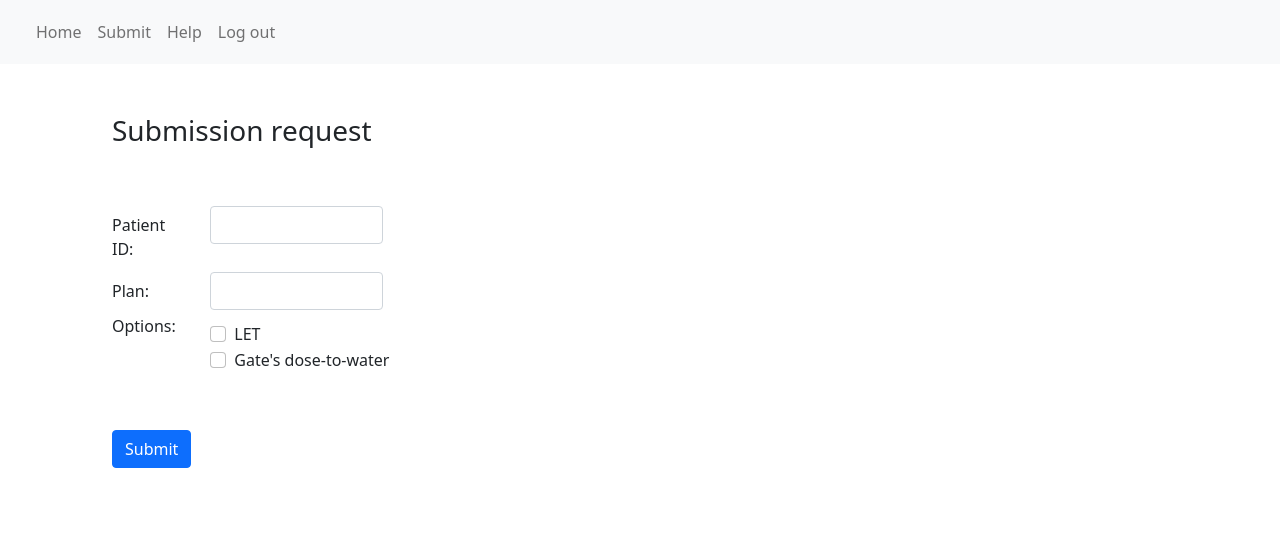
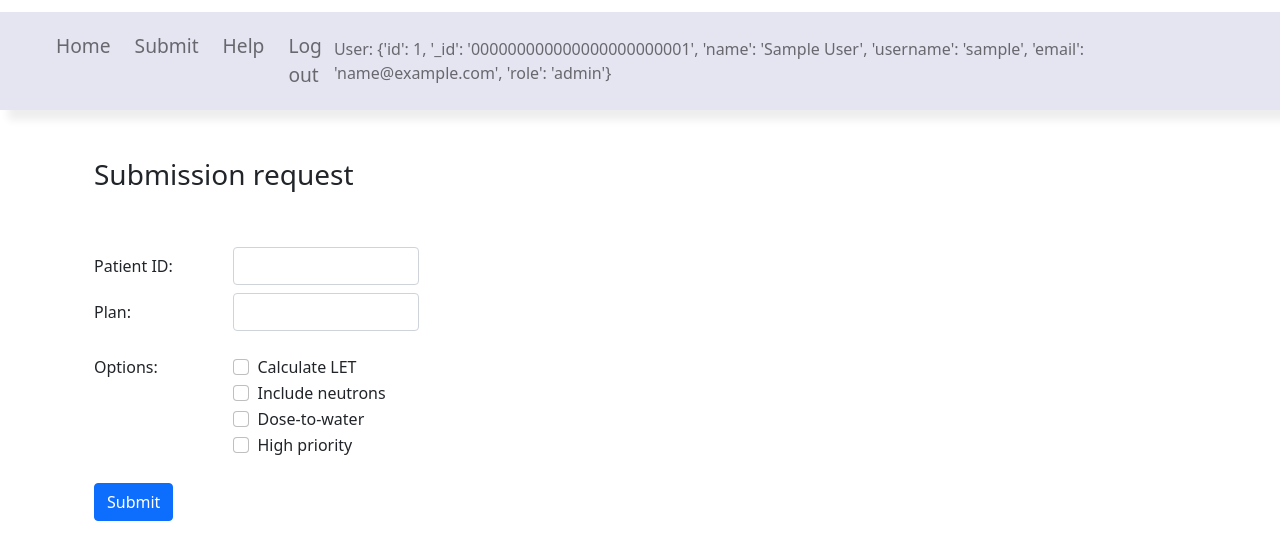
Before and after one commit to UCLHp/gate-pbt, a Flask app: page /submission in a window 1280 px wide. Shown: the top 560 px of the page. Run offline with Flask 2, Linux system fonts and the light colour scheme; the visitor is signed in with stand-in values (Sample User, id 1); some libraries are stand-ins or nearby versions.

Commit message:
tidy html; user in navbar

```diff
--- a/webinterface/app.py
+++ b/webinterface/app.py
@@ -13,7 +13,7 @@ from flask import Flask, redirect, url_for, render_template, request, session
 
 app = Flask(__name__)
 app.config["SESSION_PERMANENT"] = True
-app.permanent_session_lifetime = timedelta(minutes=2)
+app.permanent_session_lifetime = timedelta(minutes=5)
 app.secret_key = "your_key_here"
 
 
@@ -93,7 +93,7 @@ def submission():
                                     let=let, dosetowater=dosetowater)
         else:
             # render page
-            return render_template("submission.html")
+            return render_template("submission.html",username=session["user"])
     else:
         return redirect(url_for("login"))
 
@@ -106,7 +106,11 @@ def summary(patientid, plan, let, dosetowater):
 
 @app.route("/help")
 def help():
-    return render_template("help.html")
+    if "user" not in session:
+        user=""
+    else:
+        user=session["user"]
+    return render_template("help.html",username=user)
 
 
 @app.route('/logout')
--- /dev/null
+++ b/webinterface/static/mystyle.css
@@ -0,0 +1,20 @@
+.top-bar{
+  height: 0.75rem;
+}
+.navbar{
+  padding-left: 1rem;
+  font-weight: 500;
+  font-size: 1.2rem;
+  box-shadow: 0.5rem 0.6rem 0.5rem rgba(0,0,0,0.07);
+  z-index: 1;
+}
+.navbar-text{
+  padding-right: 2rem;
+  font-size: 1rem;
+}
+.nav-item{
+  padding: .25rem;
+}
+.nav-link{
+  color: #5b5555;
+}
--- a/webinterface/templates/base.html
+++ b/webinterface/templates/base.html
@@ -1,13 +1,23 @@
 <!doctype html>
 <html>
 <head>
+    <!-- bootstrap styles -->
     <link rel="stylesheet" type="text/css" href="{{ url_for('static', filename='bootstrap/css/bootstrap.min.css')}}  ">
+    <!-- our style modifications -->
+    <link rel="stylesheet" type="text/css" href="{{ url_for('static', filename='mystyle.css')}}  ">
+
     <link rel="shortcut icon" href="{{ url_for('static', filename='img/logo.ico')}}" type="image/x-icon">
     <title>{% block title %}{% endblock %}</title>
 </head>
 
+
+
 <body>
-    <nav class="navbar navbar-expand-lg navbar-light bg-light">
+
+    <div class="top-bar">
+    </div>
+
+    <nav class="navbar navbar-expand-lg navbar-light" style="background-color: rgba(0,0,128,0.1);">
       <div class="container-fluid">
         <a class="navbar-brand" href="#"></a>
         <button class="navbar-toggler" type="button" data-bs-toggle="collapse" data-bs-target="#navbarText" aria-controls="navbarText" aria-expanded="false" aria-label="Toggle navigation">
@@ -35,7 +45,8 @@
       </div>
     </nav>
 
-    <div class="container-fluid">
+
+    <div class="container">
         {% block content %}{% endblock %}
     </div>
 
--- a/webinterface/templates/home.html
+++ b/webinterface/templates/home.html
@@ -7,11 +7,13 @@ MC Home
 
 
 {% block navbartext %}
-<p>User: {{username}}<p>
+User: {{username}}
 {% endblock %}
 
 
 {% block content %}
+
+
 <center>
 <h4> <br><br><br> Welcome {{username}}</h4>
 <p> Please ensure the correct dicom files have been exported before submitting your request!</p>
--- a/webinterface/templates/submission.html
+++ b/webinterface/templates/submission.html
@@ -5,59 +5,81 @@ MC submit
 {% endblock %}
 
 {% block navbartext %}
-<p class=navbar><p>
+User: {{username}}
 {% endblock %}
 
 
 {% block content %}
-<style>
-form.cent {
-  padding-left: 100px;
-  padding-top: 50px;
-}
-</style>
-<style>
-h3.cent {
-  padding-left: 100px;
-  padding-top: 50px;
-}
-</style>
 
-<h3 class="cent">Submission request</h3>
 
-<form class="cent" action="#" method="post">
-  <div class="row mb-1">
-    <label for="patientid" class="col-sm-1 col-form-label">Patient ID:</label>
-    <div class="col-sm-2">
+<div class="container">
+
+
+        <div class="row my-5">
+
+        <div class="col col-lg-9">
+
+            <h3>Submission request</h3>
+
+
+        <form action="#" method="post">
+          <div class="row my-2 pt-5">
+            <label for="patientid" class="col-2 col-form-label">Patient ID:</label>
+            <div class="col-3">
               <input type="text" class="form-control" id="patientid" name="patientid" required>
             </div>
           </div>
-  <div class="row mb-1">
-    <label for="plan" class="col-sm-1 col-form-label">Plan:</label>
-    <div class="col-sm-2">
+          <div class="row my-2">
+            <label for="plan" class="col-2 col-form-label">Plan:</label>
+            <div class="col-3">
               <input type="text" class="form-control" id="plan" name="plan" required>
             </div>
           </div>
 
-  <fieldset class="row mb-3">
-    <legend class="col-form-label col-sm-1 pt-0">Options:</legend>
-     <div class="col-sm-5 pt-2">
+          <fieldset class="row mb-4">
+            <legend class="col-form-label col-2 pt-3">Options:</legend>
+             <div class="col-3 pt-3">
                 <div class="form-check">
                   <input class="form-check-input" type="checkbox" id="let" name="let">
                   <label class="form-check-label" for="let">
-            LET
+                    Calculate LET
+                  </label>
+                </div>
+                <div class="form-check">
+                  <input class="form-check-input" type="checkbox" id="neutrons" name="neutrons">
+                  <label class="form-check-label" for="neutrons">
+                    Include neutrons
                   </label>
                 </div>
                 <div class="form-check">
                   <input class="form-check-input" type="checkbox" id="dosetowater" name="dosetowater">
                   <label class="form-check-label" for="dosetowater">
-            Gate's dose-to-water
+                    Dose-to-water
+                  </label>
+                </div>
+                <div class="form-check">
+                  <input class="form-check-input" type="checkbox" id="highpriority" name="highpriority">
+                  <label class="form-check-label" for="highpriority">
+                    High priority
                   </label>
                 </div>
             </div>
           </fieldset>
-  <p><br></p>
+
           <button type="submit" class="btn btn-primary">Submit</button>
         </form>
 
+
+    </div><!--col-->
+
+    <!--
+    <div class="col col-lg-1">
+    <p> SOME TEXT HERE. </p>
+    </div>
+    -->
+
+    </div><!-- row -->
+
+<div>
+
 {% endblock %}
```
Also changed, not shown: webinterface/templates/help.html (+13 -14 lines), webinterface/templates/login.html (+40 -23 lines). Lines whose indentation alone changed are shown as unchanged.
